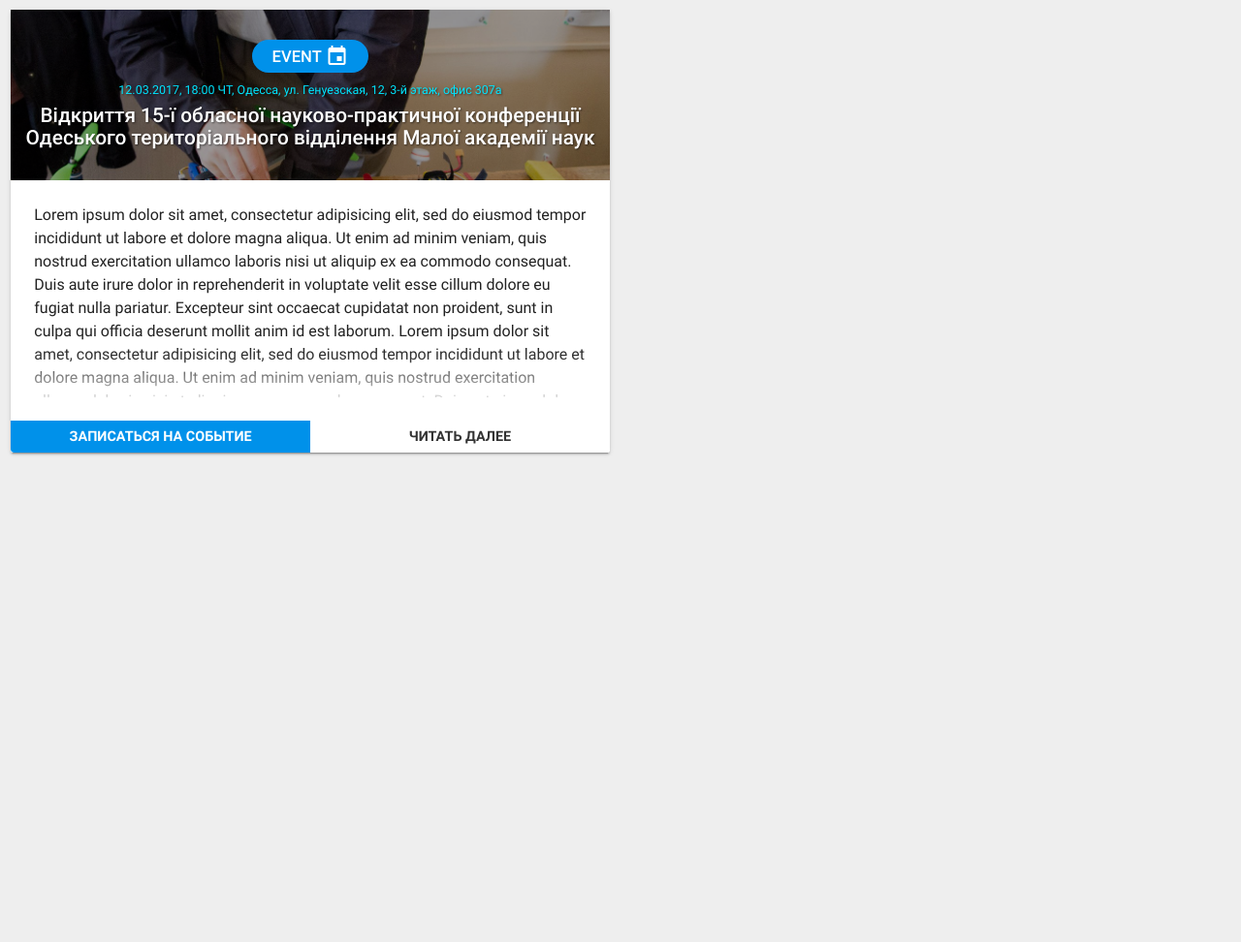
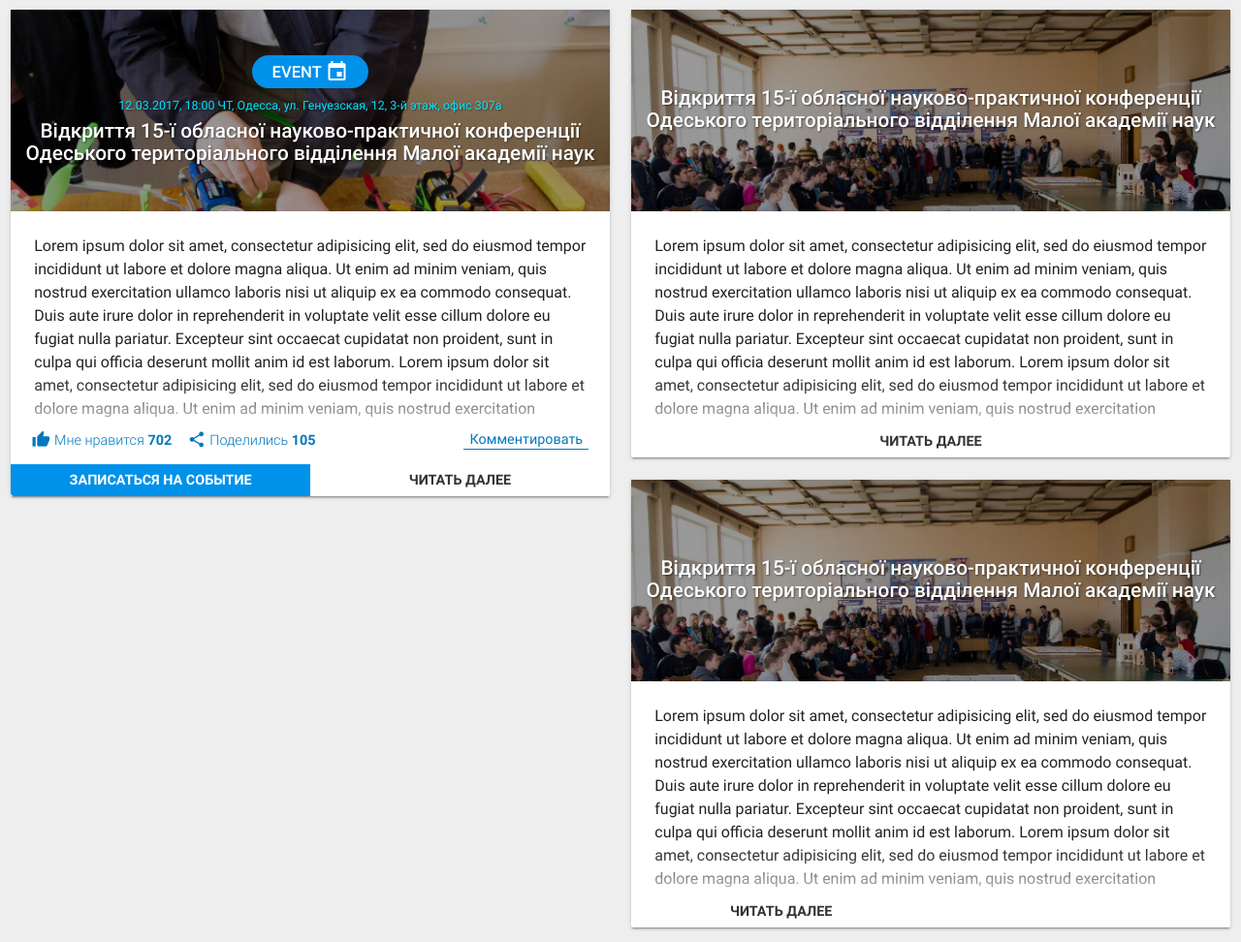
Before and after one commit to alex-chaliy/ICSiting.io, a website: page markup/index.html in a window 1280 px wide. Shown: the part 882-1854 px from the top of the page at 97% size. Before the commit the page ends 1364 px from the top, so only its background shows below. Drawn offline with nearby package versions, Linux system fonts and the light colour scheme.

Commit message:
added likeAndComments block

```diff
--- a/markup/index.html
+++ b/markup/index.html
@@ -86,8 +86,87 @@
 				cillum dolore eu fugiat nulla pariatur. Excepteur sint occaecat cupidatat non
 				proident, sunt in culpa qui officia deserunt mollit anim id est laborum.</p>
 			</div>
+
+			<div class="likeAndComments">
+				<div class="likesBlock txt-light">
+					<i class="material-icons"> thumb_up </i>
+					<span> Мне нравится </span>
+					<span class="txt-bold"> 702 </span>
+				</div>
+
+				<div class="shareBlock txt-light">
+					<i class="material-icons"> share </i>
+					<span> Поделились </span>
+					<span class="txt-bold"> 105 </span>
+				</div>
+
+				<button class="btnComments"> <span>Комментировать</span> </button>
+			</div>
+
 			<div class="card-controls">
 				<button class="card-controls-btn btn-half waves-effect waves-light"> <span>Записаться на событие</span> </button>
+				<button class="card-controls-btn btn-half btn-white  waves-effect waves-light"> <span>Читать далее</span> </button>
+			</div>
+		</div>
+	</div>
+
+	<div class="col l6 m6 s12 post-wrapper">
+		<div class="card post">
+			<div class="post-image">
+				<img src="/uploads/img/img-11.jpg">
+				<div class="post-imageContent valign-wrapper">
+					<h3 class="post-title valign">
+						<a href="">
+							<span>Відкриття 15-ї обласної науково-практичної конференції Одеського територіального відділення Малої академії наук</span>
+						</a>
+					</h3>
+				</div>
+			</div>
+			<div class="card-content">
+				<p class="text-preview">Lorem ipsum dolor sit amet, consectetur adipisicing elit, sed do eiusmod
+				tempor incididunt ut labore et dolore magna aliqua. Ut enim ad minim veniam,
+				quis nostrud exercitation ullamco laboris nisi ut aliquip ex ea commodo
+				consequat. Duis aute irure dolor in reprehenderit in voluptate velit esse
+				cillum dolore eu fugiat nulla pariatur. Excepteur sint occaecat cupidatat non
+				proident, sunt in culpa qui officia deserunt mollit anim id est laborum. Lorem ipsum dolor sit amet, consectetur adipisicing elit, sed do eiusmod
+				tempor incididunt ut labore et dolore magna aliqua. Ut enim ad minim veniam,
+				quis nostrud exercitation ullamco laboris nisi ut aliquip ex ea commodo
+				consequat. Duis aute irure dolor in reprehenderit in voluptate velit esse
+				cillum dolore eu fugiat nulla pariatur. Excepteur sint occaecat cupidatat non
+				proident, sunt in culpa qui officia deserunt mollit anim id est laborum.</p>
+			</div>
+			<div class="card-controls">
+				<button class="card-controls-btn btn-white  waves-effect waves-light"> <span>Читать далее</span> </button>
+			</div>
+		</div>
+	</div>
+
+	<div class="col l6 m6 s12 post-wrapper">
+		<div class="card post">
+			<div class="post-image">
+				<img src="/uploads/img/img-11.jpg">
+				<div class="post-imageContent valign-wrapper">
+					<h3 class="post-title valign">
+						<a href="">
+							<span>Відкриття 15-ї обласної науково-практичної конференції Одеського територіального відділення Малої академії наук</span>
+						</a>
+					</h3>
+				</div>
+			</div>
+			<div class="card-content">
+				<p class="text-preview">Lorem ipsum dolor sit amet, consectetur adipisicing elit, sed do eiusmod
+				tempor incididunt ut labore et dolore magna aliqua. Ut enim ad minim veniam,
+				quis nostrud exercitation ullamco laboris nisi ut aliquip ex ea commodo
+				consequat. Duis aute irure dolor in reprehenderit in voluptate velit esse
+				cillum dolore eu fugiat nulla pariatur. Excepteur sint occaecat cupidatat non
+				proident, sunt in culpa qui officia deserunt mollit anim id est laborum. Lorem ipsum dolor sit amet, consectetur adipisicing elit, sed do eiusmod
+				tempor incididunt ut labore et dolore magna aliqua. Ut enim ad minim veniam,
+				quis nostrud exercitation ullamco laboris nisi ut aliquip ex ea commodo
+				consequat. Duis aute irure dolor in reprehenderit in voluptate velit esse
+				cillum dolore eu fugiat nulla pariatur. Excepteur sint occaecat cupidatat non
+				proident, sunt in culpa qui officia deserunt mollit anim id est laborum.</p>
+			</div>
+			<div class="card-controls">
 				<button class="card-controls-btn btn-half btn-white  waves-effect waves-light"> <span>Читать далее</span> </button>
 			</div>
 		</div>
--- a/markup/sass/3-classes.scss
+++ b/markup/sass/3-classes.scss
@@ -3,6 +3,7 @@
 	border: none;
 	outline: none;
 	cursor: pointer;
+	&:focus {background: transparent;}
 }
 
 ._center {
@@ -11,6 +12,8 @@
 }
 
 .txt-center {text-align: center;}
+
+.txt-shadow {text-shadow: 1px 1px 2px rgba(0,0,0, 0.3);}
 
 .txt-light {font-weight: 300;}
 .txt-regular {font-weight: 400;}
@@ -26,7 +29,7 @@
 }
 
 .text-preview {
-	height: 200px;
+	height: 197px;
 	overflow: hidden;
 	position: relative;
 }
@@ -49,6 +52,7 @@
 // *******************
 
 .main-title {
+	@extend .txt-shadow;
 	text-align: center;
 	text-transform: uppercase;
 	color: #0091ea;
--- a/markup/sass/4-content.scss
+++ b/markup/sass/4-content.scss
@@ -87,8 +87,9 @@ body, html {height: 100%;}
 }
 
 .post {
+	& .card-content {padding-bottom: 0;}
 	&-image {
-		height: 11em;
+		height: 13em;
 		overflow: hidden;
 		position: relative;
 
@@ -124,6 +125,37 @@ body, html {height: 100%;}
 		margin-bottom: .25em;
 	}
 }
+
+.authorBlock {}
+
+.likeAndComments {
+	padding: .2em 1.35em .5em;
+	width: 100;
+	height: 2.5em;
+	// background: #eee;
+	color: #0277bd;
+}
+.likesBlock {
+	float: left;
+	.material-icons {font-size: 1.2em; vertical-align: text-bottom;}
+	span {font-size: .9em;}
+}
+.shareBlock {
+	float: left;
+	margin-left: 1em;
+	.material-icons {font-size: 1.2em; vertical-align: text-bottom;}
+	span {font-size: .9em;}
+}
+.btnComments {
+	@extend .reset-for-btn;
+	float: right;
+	border-bottom: 1px solid #0277bd;
+	line-height: 1em;
+	position: relative;
+	top: .1em;
+	span {font-size: .9em;}
+}
+
 .event-dateAndPlace {
 	@extend .txt-regular;
 	display: block;
--- a/markup/sass/all.scss
+++ b/markup/sass/all.scss
@@ -21,6 +21,7 @@ $btn-height: 37px;
 	border: none;
 	outline: none;
 	cursor: pointer;
+	&:focus {background: transparent;}
 }
 
 ._center {
@@ -29,6 +30,8 @@ $btn-height: 37px;
 }
 
 .txt-center {text-align: center;}
+
+.txt-shadow {text-shadow: 1px 1px 2px rgba(0,0,0, 0.3);}
 
 .txt-light {font-weight: 300;}
 .txt-regular {font-weight: 400;}
@@ -44,7 +47,7 @@ $btn-height: 37px;
 }
 
 .text-preview {
-	height: 200px;
+	height: 197px;
 	overflow: hidden;
 	position: relative;
 }
@@ -67,6 +70,7 @@ $btn-height: 37px;
 // *******************
 
 .main-title {
+	@extend .txt-shadow;
 	text-align: center;
 	text-transform: uppercase;
 	color: #0091ea;
@@ -182,8 +186,9 @@ body, html {height: 100%;}
 }
 
 .post {
+	& .card-content {padding-bottom: 0;}
 	&-image {
-		height: 11em;
+		height: 13em;
 		overflow: hidden;
 		position: relative;
 
@@ -219,6 +224,37 @@ body, html {height: 100%;}
 		margin-bottom: .25em;
 	}
 }
+
+.authorBlock {}
+
+.likeAndComments {
+	padding: .2em 1.35em .5em;
+	width: 100;
+	height: 2.5em;
+	// background: #eee;
+	color: #0277bd;
+}
+.likesBlock {
+	float: left;
+	.material-icons {font-size: 1.2em; vertical-align: text-bottom;}
+	span {font-size: .9em;}
+}
+.shareBlock {
+	float: left;
+	margin-left: 1em;
+	.material-icons {font-size: 1.2em; vertical-align: text-bottom;}
+	span {font-size: .9em;}
+}
+.btnComments {
+	@extend .reset-for-btn;
+	float: right;
+	border-bottom: 1px solid #0277bd;
+	line-height: 1em;
+	position: relative;
+	top: .1em;
+	span {font-size: .9em;}
+}
+
 .event-dateAndPlace {
 	@extend .txt-regular;
 	display: block;
```
Also changed, not shown: markup/css/all.min.css, markup/sass/all.css, 1 other file.
